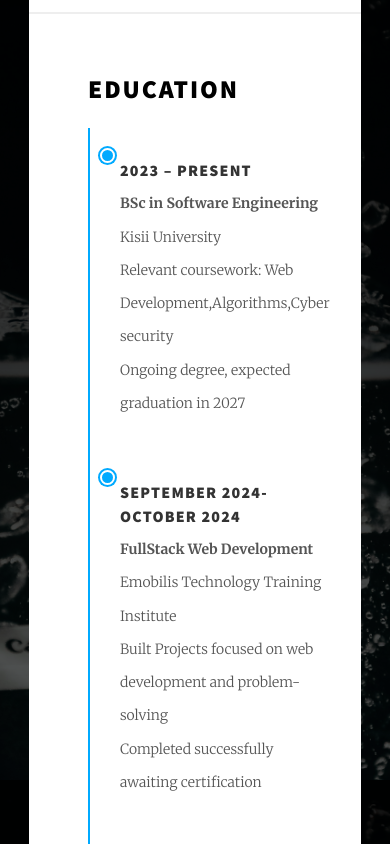
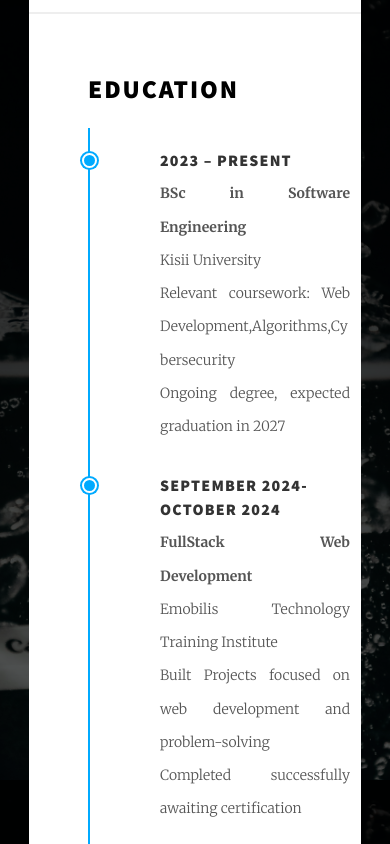
Before and after one commit to Shann404/Portfolio-Hackathon-PLP, a plain HTML site: page My Portfolio/index.html in a window 390 px wide. Shown: the part 3440-4284 px from the top of the page. Drawn offline with Linux system fonts and the light colour scheme.

Commit message:
Project completed

```diff
--- a/My Portfolio/index.html
+++ b/My Portfolio/index.html
@@ -180,7 +180,7 @@
 											<div class="content">
 												<h3>2016 – 2019</h3>
 												<p>
-												<strong>Kenya Certificate of Primary Education (KCSE)</strong><br>
+												<strong>Kenya Certificate of Primary Education (KCPE)</strong><br>
 												Genesis Preparatory School<br>
 												Subjects: Mathematics, English, Science, Social Studies<br>
 												Grade: 416/500 Marks
--- a/My Portfolio/main.css
+++ b/My Portfolio/main.css
@@ -11,7 +11,6 @@
 	font-size: 16pt;
 }
 
-/* Basic */
 
 *, *:before, *:after {
 	box-sizing: inherit;
@@ -319,7 +318,7 @@
 
 
 
-/* Section */
+/* About Section */
 
 
 header > .date {
@@ -370,8 +369,35 @@
 	border-top-color: #e7e2e2;
 }
 
+.about-container {
+display: flex;
+flex-wrap: wrap;
+align-items: center;
+gap: 5rem;
+}
 
-/* Pagination */
+.about-text {
+flex: 1;
+min-width: 280px;
+}
+
+.about-image {
+flex: 1;
+min-width: 250px;
+text-align: center;
+}
+
+.about-image img {
+border-radius: 10px;
+width: 100%;
+max-width:800px;
+max-height: 650px;
+height: auto;
+object-fit: cover;
+box-shadow: 0 4px 12px rgba(0, 0, 0, 0.1);
+}
+
+/* Footer Pagination */
 
 .pagination {
 	display: inline-flex;
@@ -465,7 +491,7 @@
 }
 
 
-/* sub-heading */
+/*sub-heading of heading*/
 .typed-css {
 	line-height: 96%;
 	color:white;
@@ -666,35 +692,7 @@
 }
 
 
-
-.about-container {
-display: flex;
-flex-wrap: wrap;
-align-items: center;
-gap: 5rem;
-}
-
-.about-text {
-flex: 1;
-min-width: 280px;
-}
-
-.about-image {
-flex: 1;
-min-width: 250px;
-text-align: center;
-}
-
-.about-image img {
-border-radius: 10px;
-width: 100%;
-max-width:800px;
-max-height: 650px;
-height: auto;
-object-fit: cover;
-box-shadow: 0 4px 12px rgba(0, 0, 0, 0.1);
-}
-
+/* skills section */
 #skills {
 max-width: 1500px;
 margin: auto;
@@ -732,26 +730,28 @@
 transition: width 1s ease-in-out;
 }
 
+/* education section*/
 .timeline {
-position: relative;
-margin-left: 30px;
-padding-left: 20px;
-border-left: 2px solid #00aaff;
-display: flex;
-flex-wrap: wrap;
-gap: 15rem;
+  position: relative;
+  margin-left: 0;
+  padding-left: 30px;
+  border-left: 2px solid #00aaff;
+  display: flex;
+  flex-direction: row;
+  gap: 2rem;
 }
 
 
 .timeline-item {
 position: relative;
 margin-bottom: 30px;
+padding-left: 20px;
 
 }
 
 .timeline-item .dot {
 position: absolute;
-left: -47px;
+left: -58px;
 top: 5px;
 width: 15px;
 height: 15px;
@@ -811,36 +811,7 @@
 box-sizing: border-box;
 }
 
-@media (max-width: 768px) {
-.timeline {
-	flex-direction: row; /* Stack items vertically */
-	margin-left: 0;
-	padding-left: 10px;
-}
-
-.timeline-item01,
-.timeline-item02,
-.timeline-item {
-	flex: 1 1 100%;
-	max-width: 100%;
-	padding: 15px 10px;
-	margin-left: 0;
-	border-left: none;
-	box-sizing: border-box;
-}
-
-.timeline-item .dot,
-.timeline-item .dot1 {
-	left: -10px; /* Move dot closer for mobile layout */
-	top: 5px;
-}
-
-.timeline-item .content h3,
-.timeline-item .content p {
-	text-align: left;
-}
-}
-
+/* interests section */
 #interests {
 background-color: #f9f9f9; /* Light background for contrast */
 padding: 40px 20px;
@@ -893,6 +864,7 @@
 }
 }
 
+/* project section */
 #projects {
 padding: 40px 20px;
 background-color: #fff;
@@ -953,7 +925,7 @@
 }
 
 
-/* Footer */
+/* Footer contact section */
 
 #footer {
 	display: flex;
@@ -1165,6 +1137,7 @@
 
 }
 
+/* copyright section */
 #copyright {
 	position: relative;
 	color: rgba(255, 255, 255, 0.25);
```
